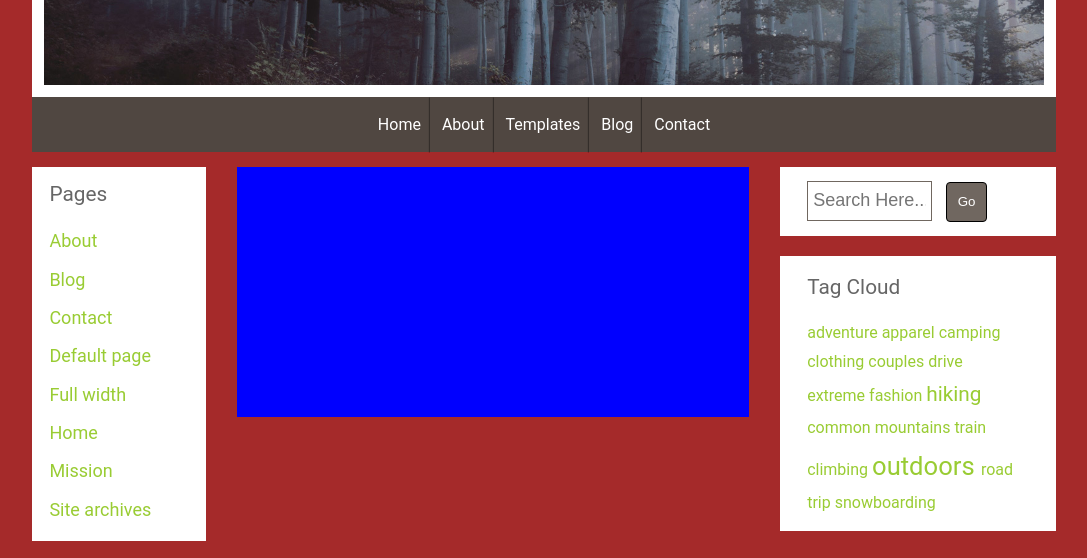
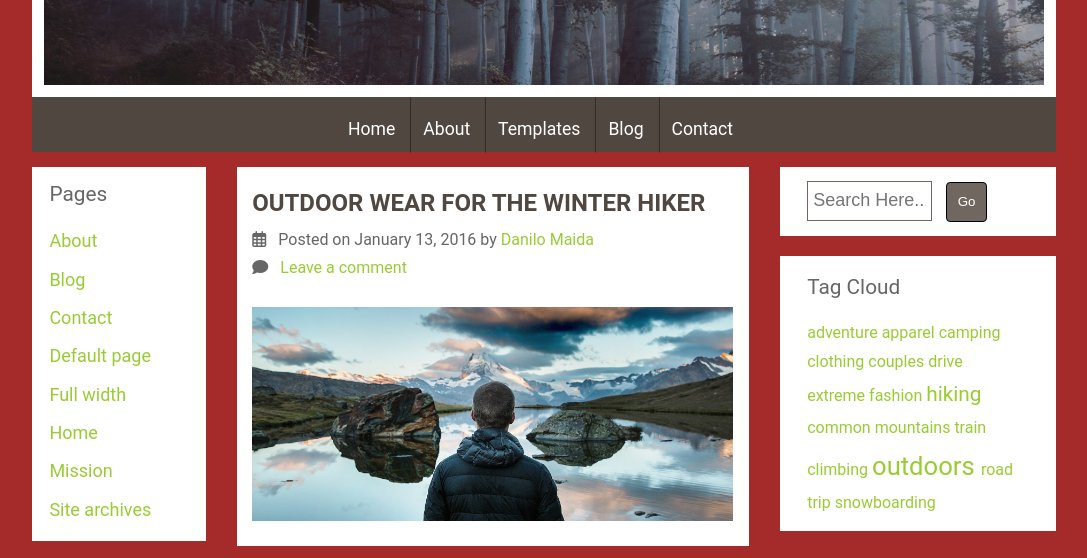
Before and after one commit to DaniM-web/htmlcss-wp, a plain HTML site: page index.html in a window 1280 px wide. Shown: the part 178-736 px from the top of the page, without its empty margins (96-1183 px from the left). Drawn offline with Linux system fonts and the light colour scheme.

Commit message:
Blocco centrale-dettagli definiti-img adattata

```diff
--- a/index.html
+++ b/index.html
@@ -4,6 +4,7 @@
     <meta charset="utf-8">
     <title>Tema Wordpress</title>
     <link rel="stylesheet" href="style.css">
+    <script src="https://kit.fontawesome.com/21315f3230.js" crossorigin="anonymous"></script>
   </head>
   <body>
     <!-- sezione testata con barra di nav -->
@@ -63,7 +64,21 @@
       </aside>
       <!-- blocco centrale -->
       <section id="c-block">
-
+       <article>
+        <h2 class="c-title">
+          <a href="#" class="linkcentral">OUTDOOR WEAR FOR THE WINTER HIKER</a>
+        </h2>
+         <i class="far fa-calendar-alt"></i>&ensp;
+            Posted on January 13, 2016 by
+          <a href="#" class="metalink">
+            Danilo Maida
+          </a> <br>
+         <i class="fas fa-comment"></i>&ensp;
+         <a href="#" class="metalink">
+            Leave a comment
+         </a>
+         <img src="img/sectionimg.jpg" alt="foto paesaggio">
+       </article>
       </section>
       <!-- Boxes di destra -->
       <aside class="r-box">
--- a/style.css
+++ b/style.css
@@ -40,6 +40,9 @@ a.navlink{
 
 a.metalink{
   color: #99cc33;
+}
+a.linkcentral{
+  color: #504741;
 }
 
 .asidetitle{
@@ -99,11 +102,12 @@ nav{
 .navmenu li{
   height: 100%;
   display: inline-block;
-  padding: 4% 8px 0 8px;
+  padding: 4% 15px 0 8px;
 }
 
 .navitem-a, .navitem-b {
   border-right: 1px solid rgba(0, 0, 0, .4);
+  font-size: 1.1em;
 }
 
 .navitem-a:last-child {
@@ -122,13 +126,18 @@ nav{
   background: rgba(0, 0, 0, .4);
 }
 
+/* Blocco centrale */
+
 #c-block{
-  /* debug start */
-background-color: blue;
-height: 250px;
-/* debug end */
+background-color: #fff;
+padding: 1.5%;
 width: 50%;
 float: left;
+}
+
+img{
+  max-width: 100%;
+  padding-top: 5%;
 }
 
 /* Right aside properties */
```
